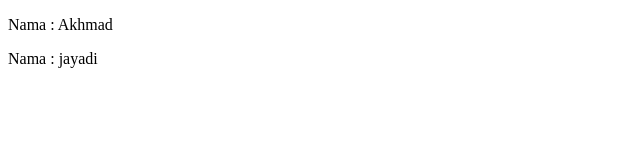
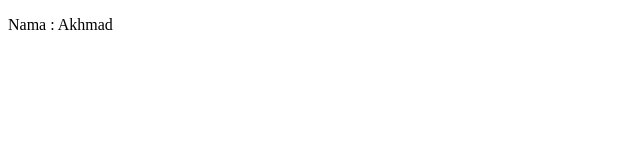
Before and after one commit to ArduCode-dev/KSIC-Pertemuan12, a plain HTML site: page index.html in a window 1280 px wide. Shown: the full height of the page, 0-640 px from the left. Drawn offline with Linux system fonts and the light colour scheme.

Commit message:
hapus baris 10

```diff
--- a/index.html
+++ b/index.html
@@ -7,6 +7,6 @@
 </head>
 <body>
     <p>Nama : Akhmad</p>
-    <p>Nama : jayadi</p>
+
 </body>
 </html>
```
